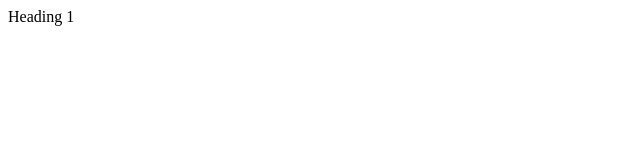
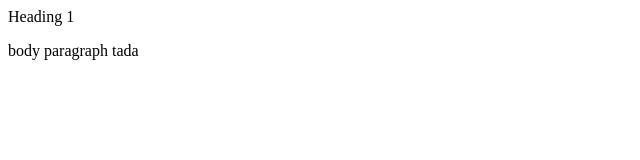
Before and after one commit to CAPTAINMULTIVERSE/Wefigthlikesparta.github.io, a plain HTML site: page index.html in a window 1280 px wide. Shown: the whole page, without its empty margins (0-640 px from the left). Drawn offline with Linux system fonts and the light colour scheme.

Commit message:
Update index.html

```diff
--- a/index.html
+++ b/index.html
@@ -12,6 +12,7 @@
     <body>
 
         <hi>Heading 1</h1>
+        <p> body paragraph tada</p>
 
     </body>
 
```
